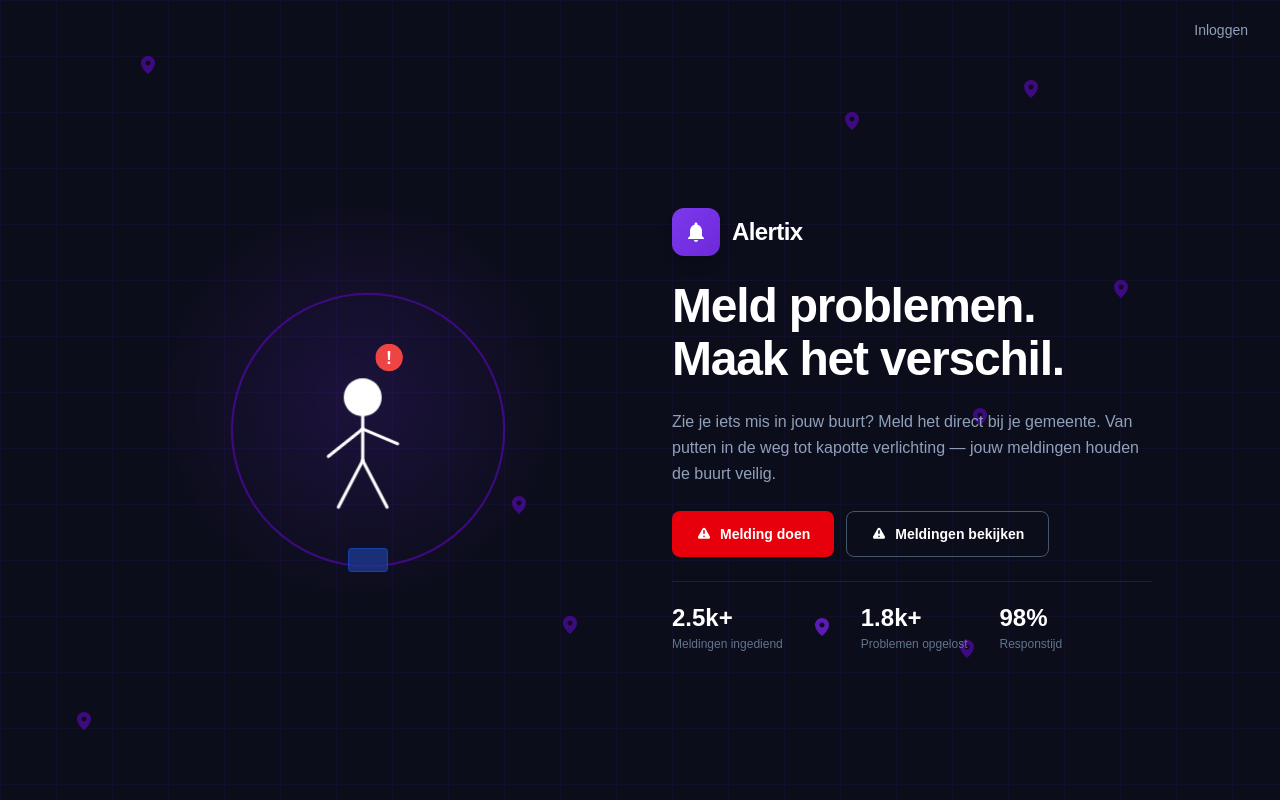
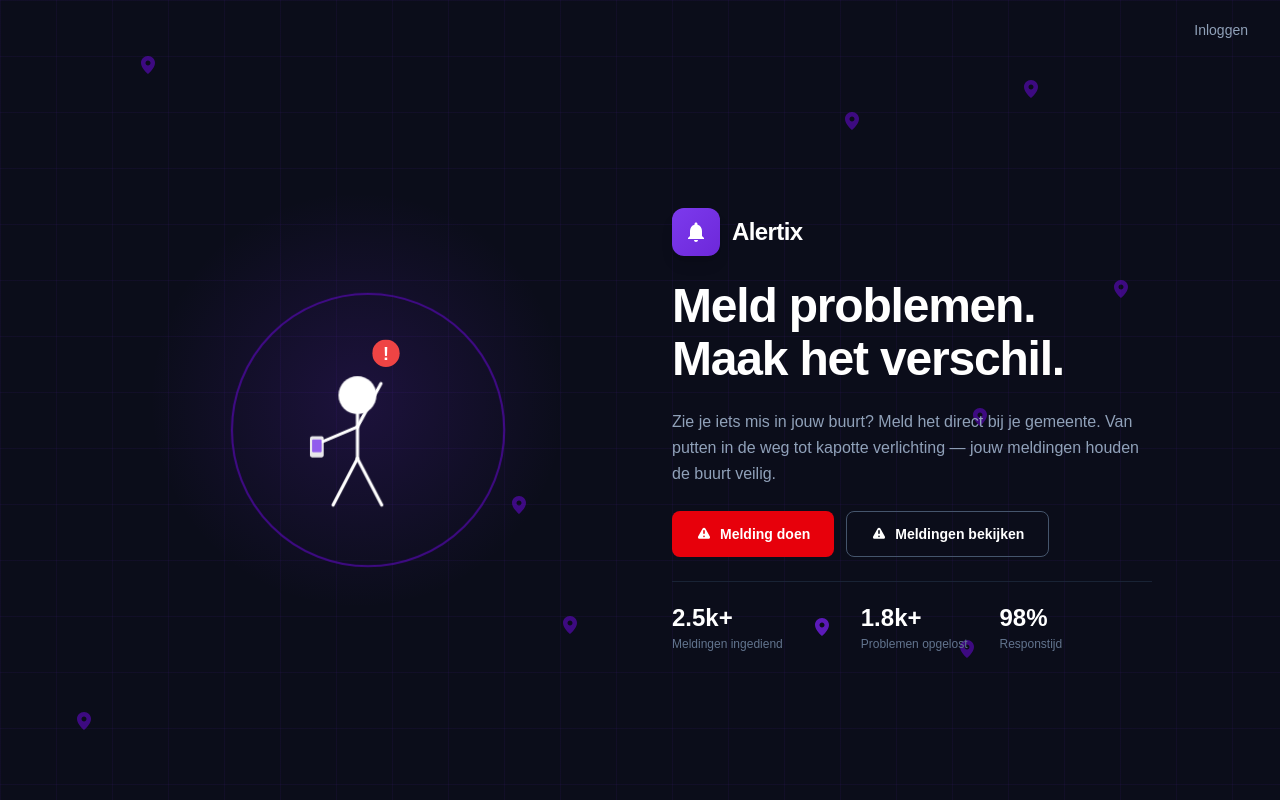
Before and after one commit to kevinbenoit10-wq/meldpunt, a Next.js app in the folder web/: page / in a window 1280 px wide. Built offline with nearby package versions, Linux system fonts and the light colour scheme.

Commit message:
Stickfigure: wijst naar alert, houdt telefoon vast, blauw blokje weg
https://claude.ai/code/session_01ALSmqx4nwGSgK989kvdoz3

```diff
--- a/web/app/globals.css
+++ b/web/app/globals.css
@@ -48,16 +48,16 @@ body {
   50%       { transform: translateY(-6px); }
 }
 
-/* Left arm wave — origin at shoulder (right end of line bounding box = 100% 0%) */
+/* Right arm points up — origin at shoulder (left-bottom of bbox = 0% 100%) */
 .anim-arm-wave {
   animation: alertix-arm-wave 1.3s ease-in-out infinite;
   transform-box: fill-box;
-  transform-origin: 100% 0%;
+  transform-origin: 0% 100%;
 }
 
 @keyframes alertix-arm-wave {
   0%, 100% { transform: rotate(0deg); }
-  50%       { transform: rotate(-30deg); }
+  50%       { transform: rotate(-18deg); }
 }
 
 /* Left leg — origin at hip (right end of line bounding box = 100% 0%) */
--- a/web/app/page.tsx
+++ b/web/app/page.tsx
@@ -18,11 +18,11 @@ function LocationPin({ className }: { className?: string }) {
 
 function StickFigure() {
   return (
-    <svg viewBox="0 0 120 170" fill="none" xmlns="http://www.w3.org/2000/svg" style={{ width: 120, height: 170 }}>
+    <svg viewBox="0 0 130 175" fill="none" xmlns="http://www.w3.org/2000/svg" style={{ width: 130, height: 175 }}>
       {/* Alert badge — bounces up/down */}
       <g className="anim-alert-bounce">
-        <circle cx="80" cy="22" r="13" fill="#EF4444" />
-        <text x="80" y="28" textAnchor="middle" fill="white" fontSize="17" fontWeight="bold" fontFamily="Arial, sans-serif">!</text>
+        <circle cx="82" cy="20" r="13" fill="#EF4444" />
+        <text x="82" y="26" textAnchor="middle" fill="white" fontSize="17" fontWeight="bold" fontFamily="Arial, sans-serif">!</text>
       </g>
 
       {/* Head */}
@@ -31,16 +31,19 @@ function StickFigure() {
       {/* Body */}
       <line x1="55" y1="72" x2="55" y2="114" stroke="white" strokeWidth="3" strokeLinecap="round" />
 
-      {/* Left arm — waves (origin = shoulder at right end of bbox → 100% 0%) */}
-      <line x1="55" y1="84" x2="18" y2="103" stroke="white" strokeWidth="3" strokeLinecap="round" className="anim-arm-wave" />
+      {/* Right arm — points up toward alert badge, waves */}
+      <line x1="55" y1="84" x2="82" y2="46" stroke="white" strokeWidth="3" strokeLinecap="round" className="anim-arm-wave" />
 
-      {/* Right arm — static */}
-      <line x1="55" y1="84" x2="88" y2="98" stroke="white" strokeWidth="3" strokeLinecap="round" />
+      {/* Left arm — holds phone */}
+      <line x1="55" y1="84" x2="22" y2="98" stroke="white" strokeWidth="3" strokeLinecap="round" />
+      {/* Phone in left hand */}
+      <rect x="10" y="93" width="13" height="20" rx="2" fill="white" opacity="0.9" />
+      <rect x="12" y="96" width="9" height="12" rx="1" fill="#7C3AED" opacity="0.8" />
 
-      {/* Left leg — spreads (hip = right end of bbox → 100% 0%) */}
+      {/* Left leg — spreads */}
       <line x1="55" y1="114" x2="32" y2="158" stroke="white" strokeWidth="3" strokeLinecap="round" className="anim-leg-left" />
 
-      {/* Right leg — spreads (hip = left end of bbox → 0% 0%) */}
+      {/* Right leg — spreads */}
       <line x1="55" y1="114" x2="78" y2="158" stroke="white" strokeWidth="3" strokeLinecap="round" className="anim-leg-right" />
     </svg>
   )
@@ -105,8 +108,6 @@ export default function Home() {
               >
                 <StickFigure />
               </div>
-              {/* Small device below circle */}
-              <div className="absolute -bottom-3 w-10 h-6 bg-blue-900/80 rounded border border-blue-600/40" />
             </div>
           </div>
 
```
